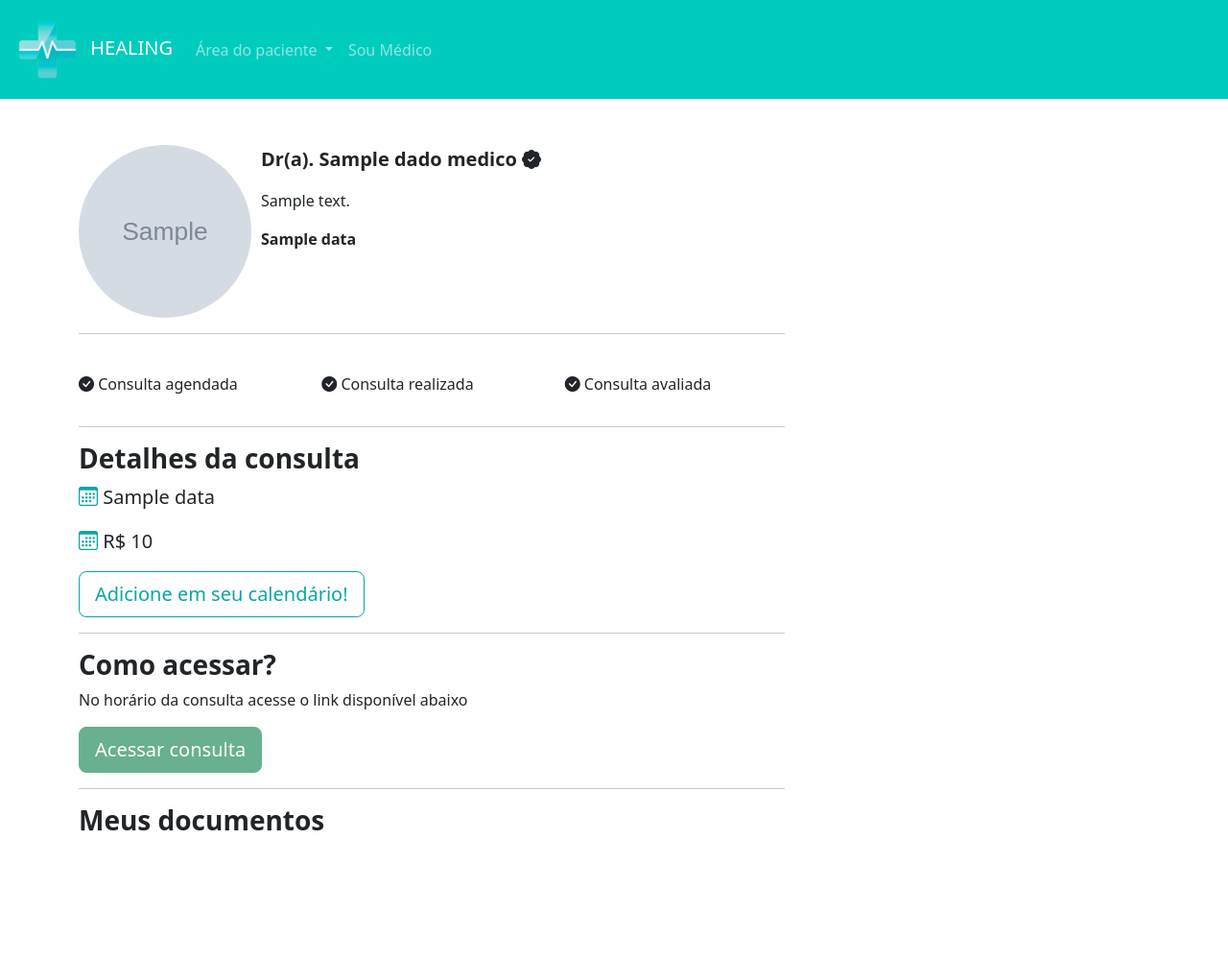
After one commit to jvbicalho01/PSW_10_healing, a Django app: template paciente/templates/consulta.html in a window 1280 px wide. The commit adds this page. Shown: the whole page at 96% size. Run offline with Django 5.2, Linux system fonts and the light colour scheme; the template is opened without the code that fills it: most values are stand-ins (such as "Sample title", 1, 10 or a date in 2020); grey boxes marked "Sample" are stand-in pictures.

Commit message:
add detalhes da consulta para o paciente

```diff
--- a/medico/templates/abrir_horario.html
+++ b/medico/templates/abrir_horario.html
@@ -12,7 +12,7 @@
 {% endblock 'title' %}
 
 {% block 'body' %}
-{% include "partials/navbar.html" %}
+    {% include "partials/navbar.html" %}
 
     <div class="container">
 
--- a/medico/templates/cadastro_medico.html
+++ b/medico/templates/cadastro_medico.html
@@ -11,7 +11,7 @@
 {% endblock 'title' %}
 
 {% block 'body' %}
-{% include "partials/navbar.html" %}
+    {% include "partials/navbar.html" %}
 
     <div class="container">
 
--- a/medico/templates/consultas_medico.html
+++ b/medico/templates/consultas_medico.html
@@ -16,7 +16,7 @@
 {% endblock 'title' %}
 
 {% block 'body' %}
-{% include "partials/navbar.html" %}
+    {% include "partials/navbar.html" %}
 
     <div class="container">
 
--- /dev/null
+++ b/paciente/templates/consulta.html
@@ -0,0 +1,98 @@
+{% extends "base.html" %}
+{% load static %}
+
+{% block 'head' %}
+    <link rel="stylesheet" href="{% static 'medicos/css/abrir_horario.css' %}">
+    <link rel="stylesheet" href="{% static 'usuarios/css/usuarios.css' %}">
+    <link rel="stylesheet" href="{% static 'medicos/css/cadastro_medico.css' %}">
+    <link rel="stylesheet" href="{% static 'pacientes/css/home.css' %}">
+    <link rel="stylesheet" href="{% static 'pacientes/css/agendar_horario.css' %}">
+    <link rel="stylesheet" href="https://cdn.jsdelivr.net/npm/bootstrap-icons@1.11.3/font/bootstrap-icons.min.css">
+{% endblock 'head' %}
+
+{% block 'title' %}
+    Consulta
+{% endblock 'title' %}
+
+{% block 'body' %}
+    {% include "partials/navbar.html" %}
+
+    <br>
+    <br>
+
+    <div class="container">
+
+        {% if consulta.status == 'C' %}
+            <div class="alert alert-danger" role="alert">
+                Consulta cancelada
+            </div>
+        {% elif consulta.status == 'F' %}
+            <div class="alert alert-succes" role="alert">
+                Consulta finalizada
+            </div>
+        {% elif consulta.status == 'I' %}
+            <div class="alert alert-primary" role="alert">
+                Consulta inicializada, acesse o link imediatamente!
+            </div>
+        {% endif %}
+
+        <div class="row">
+
+            <div class="col-md-8">
+
+                <div class="row">
+                    <div class="col-md-3"><img src="{{dado_medico.foto.url}}" class="foto-perfil-card-lg"></div>
+                    <div class="col-md">
+                        <p style="font-size: 20px; font-weight: bold;">Dr(a). {{dado_medico.nome}} <i class="bi bi-patch-check-fill"></i></p>
+                        <p>{{dado_medico.descricao}}</p>
+                        <p style="font-weight: bold;">{{consulta.data_aberta.data}}</p>
+                    </div>
+                </div>
+                <hr>
+                <br>
+
+                <div class="row">
+                    <div class="col-md">
+                        <p><i class="{% if consulta.status == 'F' %}color-dark{% endif %} bi bi-check-circle-fill"></i> Consulta agendada</p>
+                    </div>
+                    <div class="col-md">
+                        <p><i class="bi bi-check-circle-fill"></i> Consulta realizada</p>
+                    </div>
+                    <div class="col-md">
+                        <p><i class="bi bi-check-circle-fill"></i> Consulta avaliada</p>
+                    </div>
+                </div>
+                <hr>
+                <h3 style="font-weight: bold;">Detalhes da consulta</h3>
+                <p style="font-size: 20px;"><i class="bi bi-calendar3 color-dark"></i>&nbsp;{{consulta.data_aberta.data}}</p>
+                <p style="font-size: 20px;"><i class="bi bi-calendar3 color-dark"></i>&nbsp;R$ {{dado_medico.valor_consulta}}</p>
+                <a style="cursor: auto;" class="btn btn-dark-color-outline btn-lg">Adicione em seu calendário!</a>
+                <hr>
+                <h3 style="font-weight: bold;">Como acessar?</h3>
+                <p>No horário da consulta acesse o link disponível abaixo</p>
+
+                {% if consulta.status == 'I' and consulta.link %}
+                    <a href="{{consulta.link}}" class="btn btn-success btn-dark-color btn-lg">Acessar consulta</a>
+                {% else %}
+                    <a href="#" class="btn btn-success btn-dark-color btn-lg disabled">Acessar consulta</a>
+                {% endif %}
+
+                <hr>
+                <h3 style="font-weight: bold;">Meus documentos</h3>
+                <br>
+
+                <br>
+                <br>
+                <br>
+                <br>
+
+            </div>
+
+            <div class="col-md"></div>
+
+        </div>
+
+    </div>
+
+
+{% endblock 'body' %}
--- a/paciente/templates/escolher_horario.html
+++ b/paciente/templates/escolher_horario.html
@@ -14,7 +14,7 @@
 {% endblock 'title' %}
 
 {% block 'body' %}
-{% include "partials/navbar.html" %}
+    {% include "partials/navbar.html" %}
 
     <div class="container">
 
--- a/paciente/templates/home.html
+++ b/paciente/templates/home.html
@@ -15,7 +15,7 @@
 {% endblock 'title' %}
 
 {% block 'body' %}
-{% include "partials/navbar.html" %}
+    {% include "partials/navbar.html" %}
 
     <br>
     <br>
--- a/paciente/templates/minhas_consultas.html
+++ b/paciente/templates/minhas_consultas.html
@@ -16,7 +16,7 @@
 {% endblock 'title' %}
 
 {% block 'body' %}
-{% include "partials/navbar.html" %}
+    {% include "partials/navbar.html" %}
 
     <div class="container">
 
@@ -52,7 +52,7 @@
                 <tbody>
                     {% for consulta in minhas_consultas %}
                         <tr>
-                            <td><a href="#">Dr(a). {{consulta.data_aberta.user}}</a></td>
+                            <td><a href="{% url 'consulta' consulta.id %}">Dr(a). {{consulta.data_aberta.user}}</a></td>
                             <td>{{consulta.get_status_display}}</td>
                             <td>{{consulta.data_aberta.data}}</td>
                         </tr>
--- a/paciente/urls.py
+++ b/paciente/urls.py
@@ -7,4 +7,5 @@ urlpatterns = [
     path('escolher-horario/<int:id_dados_medicos>/', views.escolher_horario, name='escolher-horario'),
     path('agendar-horario/<int:id_data_aberta>/', views.agendar_horario, name='agendar-horario'),
     path('minhas-consultas/', views.minhas_consultas, name='minhas-consultas'),
+    path('consulta/<int:id_consulta>/', views.consulta, name='consulta'),
 ]
```
Also changed, not shown: paciente/views.py (+9 -0 lines), db.sqlite3.
